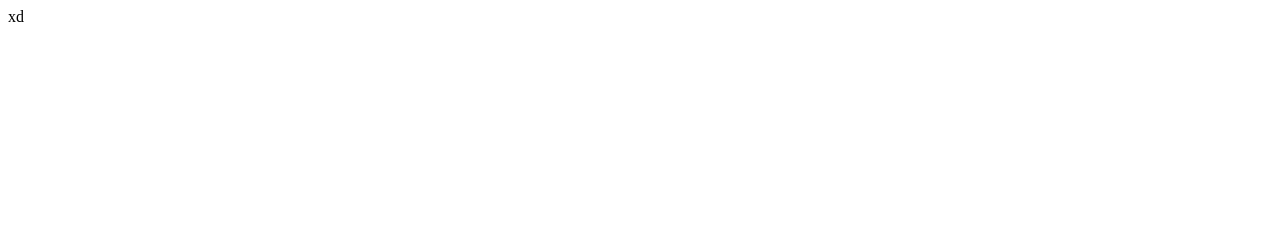
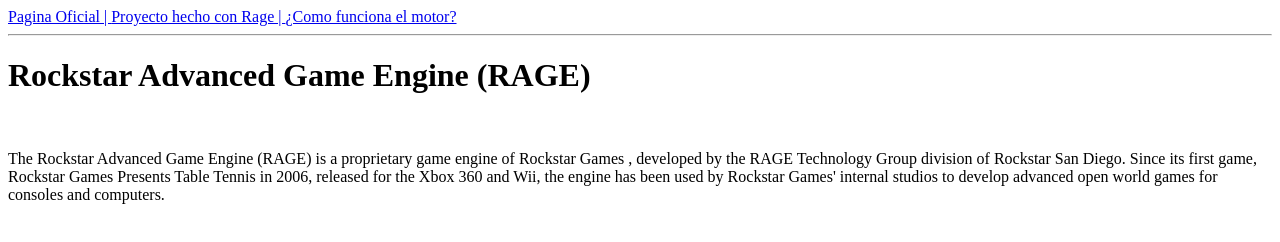
Before and after one commit to JhoanNu/clase2024p, a plain HTML site: page index.html in a window 1280 px wide. Drawn offline with Linux system fonts and the light colour scheme.

Commit message:
Version 1

```diff
--- /dev/null
+++ b/estilo.css
@@ -0,0 +1,7 @@
+#titulo{
+    color: yellow;
+}
+
+.texto{
+    color: yellow;
+}
--- a/index.html
+++ b/index.html
@@ -3,9 +3,18 @@
 <head>
     <meta charset="UTF-8">
     <meta name="viewport" content="width=device-width, initial-scale=1.0">
-    <title> Esto es una prueba de practica</title>
+    <title> Rockstar Advanced Game Engine </title>
+    <a target="_blank" href="https://www.rockstargames.com/"> Pagina Oficial | </a>
+    <a target="_blank" href="https://youtu.be/QdBZY2fkU-0"> Proyecto hecho con Rage | </a>
+    <a target="_blank" href="https://youtu.be/Znl-YjdmM5Q"> ¿Como funciona el motor? </a>
+    <hr>
 </head>
 <body>
-    xd
+    <h1 id="titulo">Rockstar Advanced Game Engine (RAGE)</h1>
+    <br>
+  <p class="texto">The Rockstar Advanced Game Engine (RAGE) is a proprietary game engine of Rockstar Games
+    , developed by the RAGE Technology Group division of Rockstar San Diego. Since its first game, Rockstar
+     Games Presents Table Tennis in 2006, released for the Xbox 360 and Wii, the engine has been used by
+      Rockstar Games' internal studios to develop advanced open world games for consoles and computers.</p>
 </body>
 </html>
```
Also changed, not shown: ragelogo.png (added).
